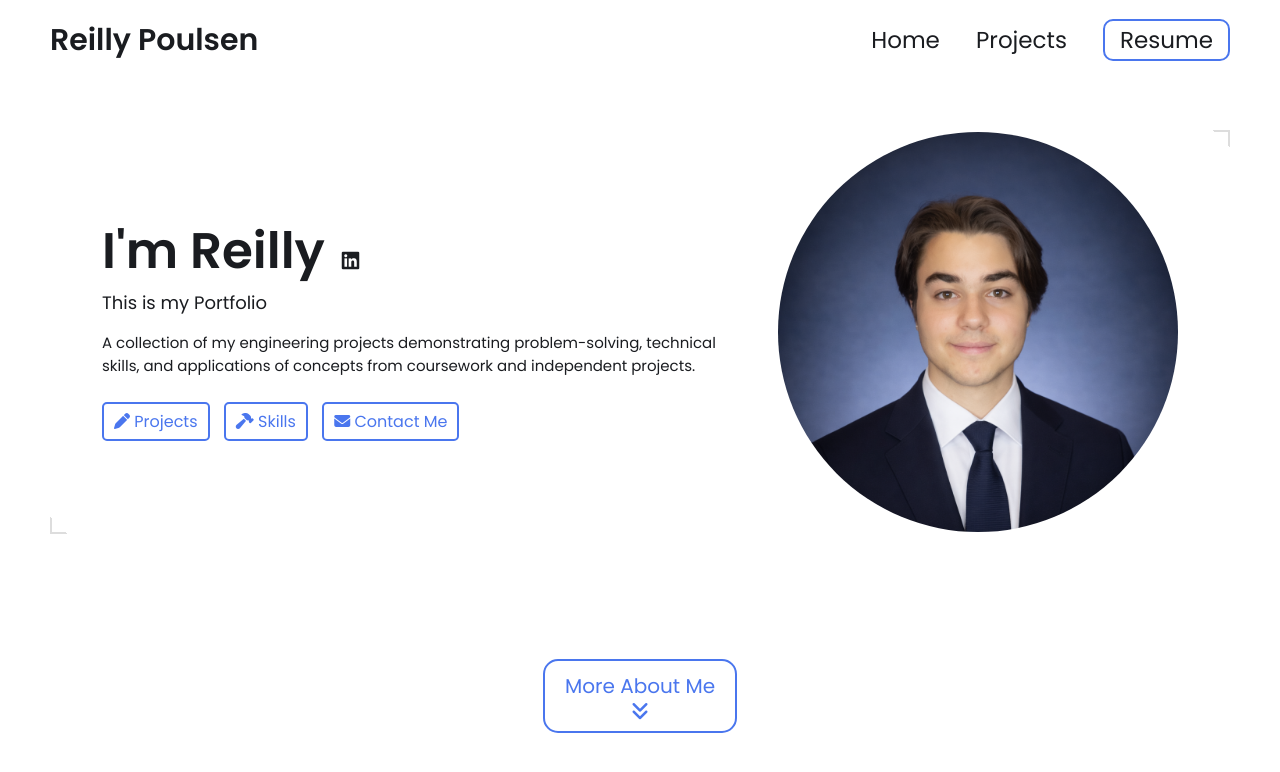
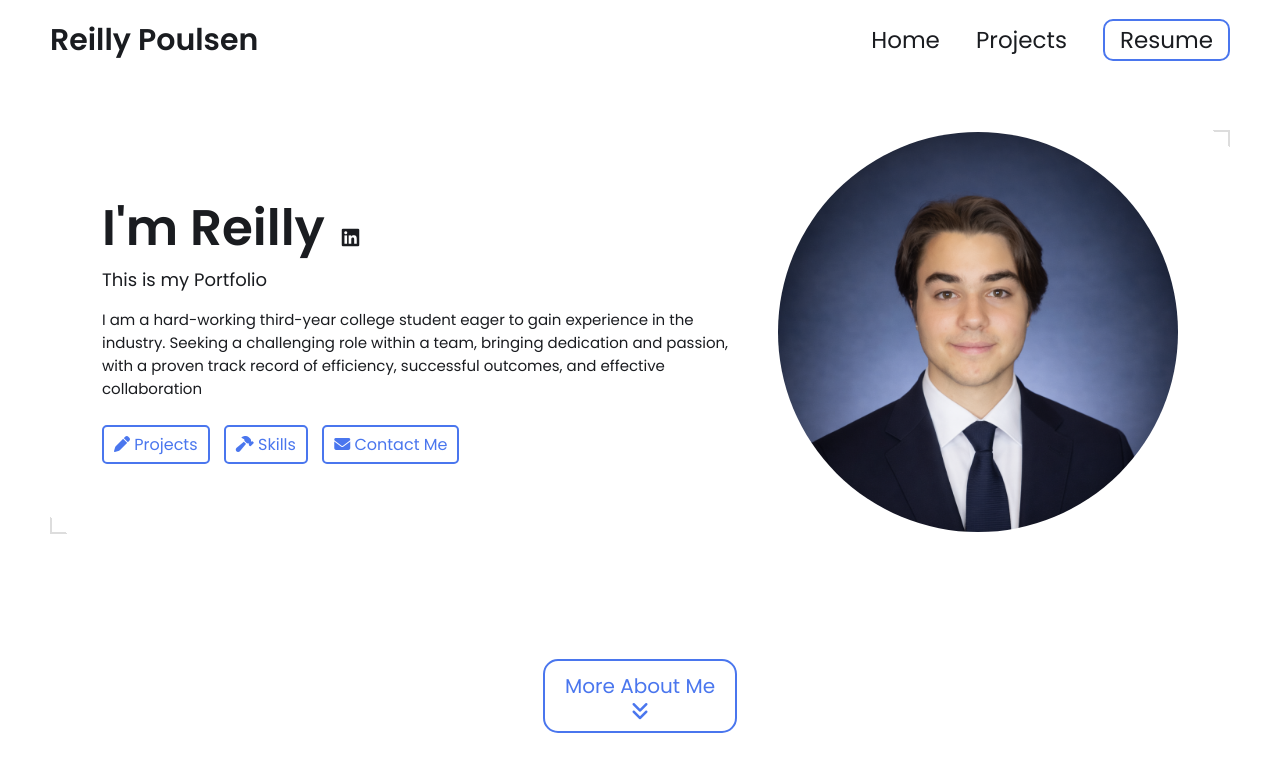
Before and after one commit to Reilly-P-12/Reilly-P-12.github.io, a Jekyll site: the page built from index.html, in a window 1280 px wide and 900 px high. Shown: the top 772 px of the window. Built offline with Jekyll 4.4.1, drawn with Linux system fonts in a browser that asks for light colours.

Commit message:
Update _config.yml

```diff
--- a/_config.yml
+++ b/_config.yml
@@ -5,8 +5,9 @@ title: Reilly Poulsen's Portfolio
 name: Reilly Poulsen
 headline: This is my Portfolio
 description: >-
-  A collection of my engineering projects demonstrating problem-solving, technical skills,
-  and applications of concepts from coursework and independent projects.
+  I am a hard-working third-year college student eager to gain experience in the industry.
+  Seeking a challenging role within a team, bringing dedication and passion, with a proven track record of efficiency,
+  successful outcomes, and effective collaboration
 
 # Profile image
 profile_image: /assets/images/profile-image/head_shot.png
```
